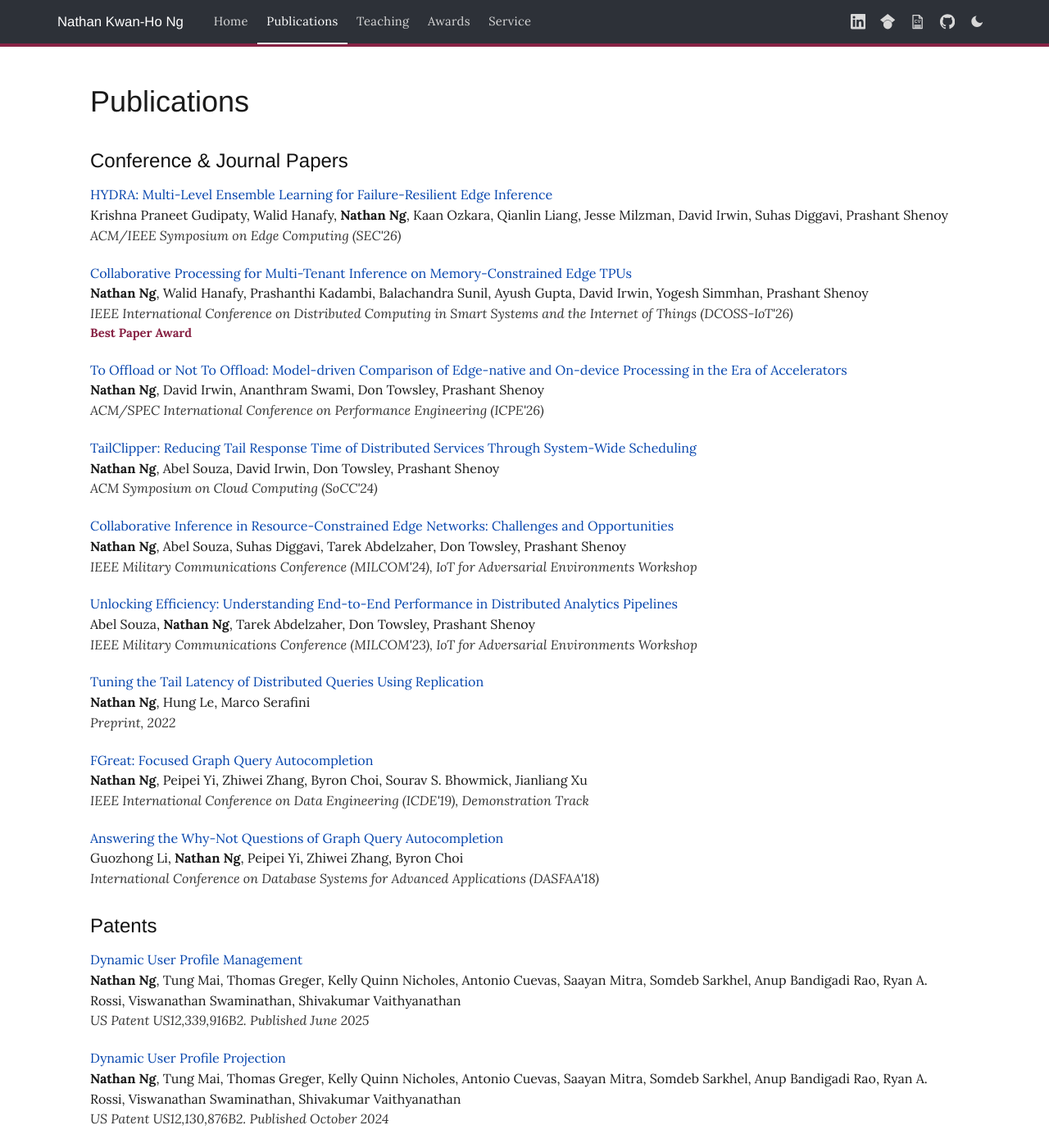
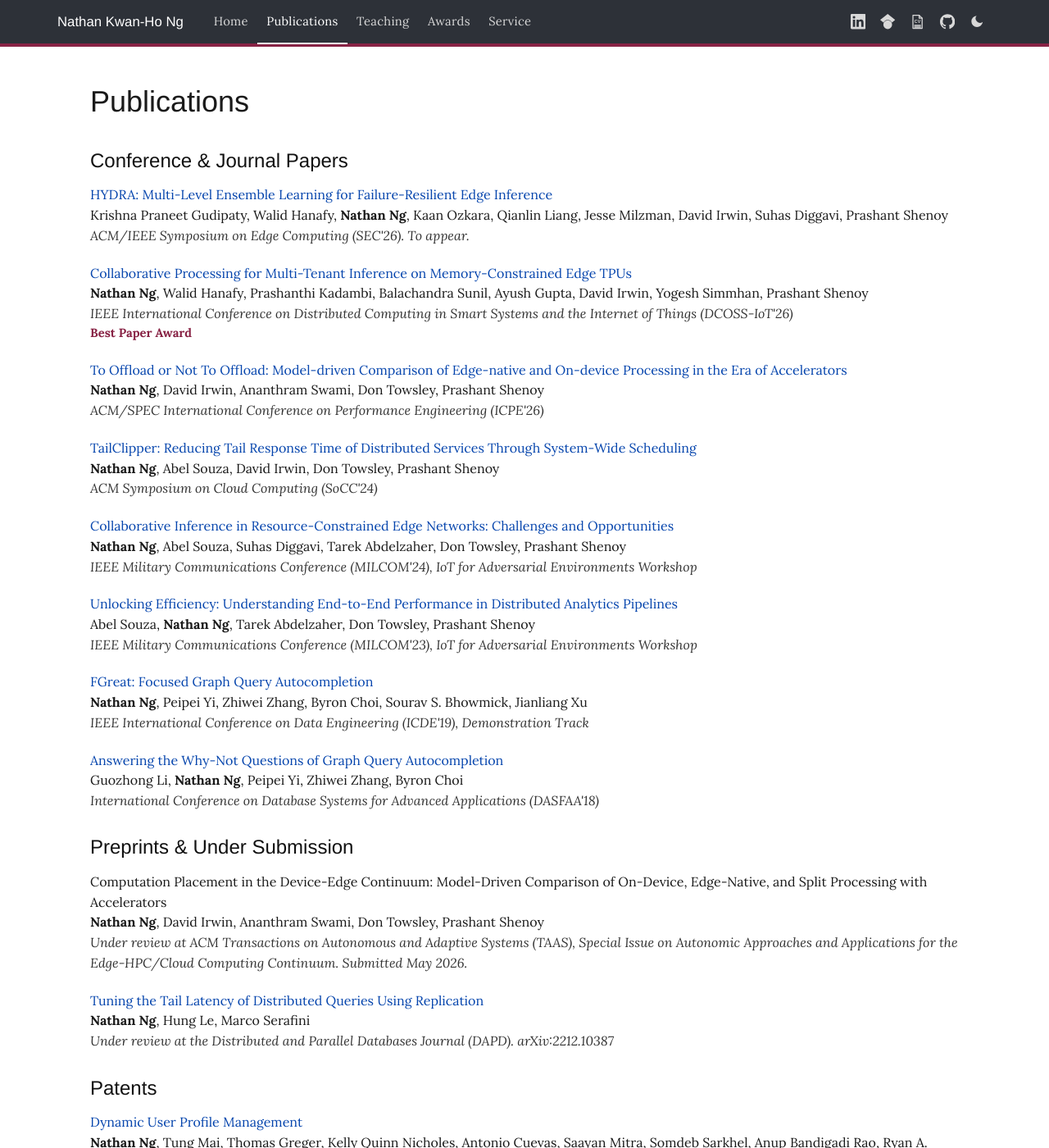
Before and after one commit to khngnathan/personal-website, a Jekyll site: the page built from publications.html, in a window 1280 px wide and 1400 px high. Shown: the whole window at 82% size. Built offline with Jekyll 4.4.1, drawn with Linux system fonts in a browser that asks for light colours.

Commit message:
Split preprints and submissions into their own section
Move the under-review DAPD paper out of Conference & Journal Papers into
a new Preprints & Under Submission section, add the TAAS journal
submission, and mark HYDRA as to appear since SEC'26 has not run yet.

Co-Authored-By: Claude Opus 5 <noreply@anthropic.com>
Claude-Session: https://claude.ai/code/session_01V72okr5YP3DpwBe1HEnP3f

```diff
--- a/publications.html
+++ b/publications.html
@@ -13,7 +13,7 @@ active: publications
     <li>
       <span class="ptitle"><a href="https://acm-ieee-sec.org/2026/">HYDRA: Multi-Level Ensemble Learning for Failure-Resilient Edge Inference</a></span>
       <span class="pauthors">Krishna Praneet Gudipaty, Walid Hanafy, <b>Nathan Ng</b>, Kaan Ozkara, Qianlin Liang, Jesse Milzman, David Irwin, Suhas Diggavi, Prashant Shenoy</span>
-      <span class="pvenue">ACM/IEEE Symposium on Edge Computing (SEC'26)</span>
+      <span class="pvenue">ACM/IEEE Symposium on Edge Computing (SEC'26). To appear.</span>
     </li>
     <li>
       <span class="ptitle"><a href="https://ieeexplore.ieee.org/document/11659375">Collaborative Processing for Multi-Tenant Inference on Memory-Constrained Edge TPUs</a></span>
@@ -42,11 +42,6 @@ active: publications
       <span class="pvenue">IEEE Military Communications Conference (MILCOM'23), IoT for Adversarial Environments Workshop</span>
     </li>
     <li>
-      <span class="ptitle"><a href="https://arxiv.org/abs/2212.10387">Tuning the Tail Latency of Distributed Queries Using Replication</a></span>
-      <span class="pauthors"><b>Nathan Ng</b>, Hung Le, Marco Serafini</span>
-      <span class="pvenue">Preprint, 2022</span>
-    </li>
-    <li>
       <span class="ptitle"><a href="https://ieeexplore.ieee.org/document/8731451">FGreat: Focused Graph Query Autocompletion</a></span>
       <span class="pauthors"><b>Nathan Ng</b>, Peipei Yi, Zhiwei Zhang, Byron Choi, Sourav S. Bhowmick, Jianliang Xu</span>
       <span class="pvenue">IEEE International Conference on Data Engineering (ICDE'19), Demonstration Track</span>
@@ -55,6 +50,22 @@ active: publications
       <span class="ptitle"><a href="https://link.springer.com/chapter/10.1007/978-3-319-91452-7_22">Answering the Why-Not Questions of Graph Query Autocompletion</a></span>
       <span class="pauthors">Guozhong Li, <b>Nathan Ng</b>, Peipei Yi, Zhiwei Zhang, Byron Choi</span>
       <span class="pvenue">International Conference on Database Systems for Advanced Applications (DASFAA'18)</span>
+    </li>
+  </ul>
+</section>
+
+<section>
+  <h2>Preprints &amp; Under Submission</h2>
+  <ul class="pubs">
+    <li>
+      <span class="ptitle">Computation Placement in the Device-Edge Continuum: Model-Driven Comparison of On-Device, Edge-Native, and Split Processing with Accelerators</span>
+      <span class="pauthors"><b>Nathan Ng</b>, David Irwin, Ananthram Swami, Don Towsley, Prashant Shenoy</span>
+      <span class="pvenue">Under review at ACM Transactions on Autonomous and Adaptive Systems (TAAS), Special Issue on Autonomic Approaches and Applications for the Edge-HPC/Cloud Computing Continuum. Submitted May 2026.</span>
+    </li>
+    <li>
+      <span class="ptitle"><a href="https://arxiv.org/abs/2212.10387">Tuning the Tail Latency of Distributed Queries Using Replication</a></span>
+      <span class="pauthors"><b>Nathan Ng</b>, Hung Le, Marco Serafini</span>
+      <span class="pvenue">Under review at the Distributed and Parallel Databases Journal (DAPD). arXiv:2212.10387</span>
     </li>
   </ul>
 </section>
```
